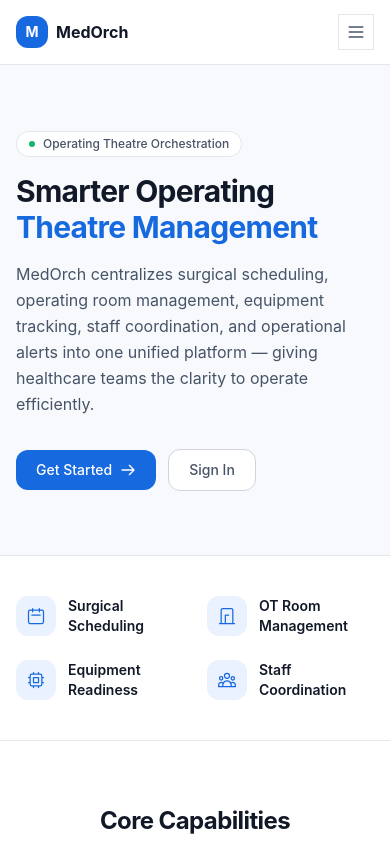
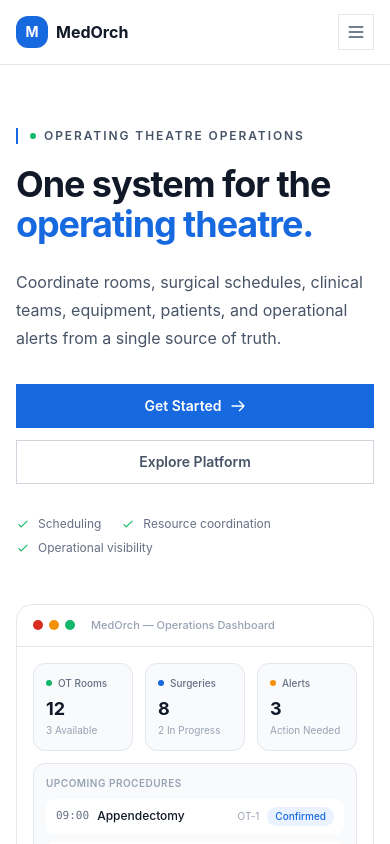
Before and after one commit to byteforge62/medorch, a Next.js app: page / in a window 390 px wide. Shown: the top 844 px of the page. Built offline with nearby package versions, Linux system fonts and the light colour scheme.

Commit message:
refactor: reorganize mobile navigation and enhance hero section layout

```diff
--- a/src/app/page.tsx
+++ b/src/app/page.tsx
@@ -1,6 +1,4 @@
 import Link from 'next/link';
-import { LandingMobileNav } from '@/components/landing/LandingMobileNav';
-
 
 function IconCalendar({ className = 'h-6 w-6' }: { className?: string }) {
   return (
@@ -255,6 +253,12 @@ function IconCheck({ className = 'h-4 w-4' }: { className?: string }) {
     </svg>
   );
 }
+
+/* ─── Mobile Nav Toggle (client island) ─── */
+
+import { LandingMobileNav } from '@/components/landing/LandingMobileNav';
+
+/* ─── Hero Dashboard Mock ─── */
 
 function HeroDashboardMock() {
   return (
@@ -613,54 +617,69 @@ export default function Home() {
 
       <main>
         {/* ─── HERO ─── */}
-
-        <section className="border-border bg-surface-subtle relative overflow-hidden border-b">
-          <div className="mx-auto max-w-7xl px-4 py-16 sm:px-6 sm:py-20 lg:px-8 lg:py-24">
-            <div className="grid items-center gap-12 lg:grid-cols-2 lg:gap-16">
-              {/* Left: Copy */}
-
-              <div>
-                <div className="border-border bg-surface text-foreground-secondary mb-4 inline-flex items-center gap-2 rounded-full border px-3 py-1 text-xs font-medium">
+        <section className="border-border bg-surface relative overflow-hidden border-b">
+          <div className="mx-auto max-w-7xl px-4 py-14 sm:px-6 sm:py-20 lg:px-8 lg:py-24">
+            <div className="grid items-center gap-12 lg:grid-cols-[minmax(0,0.9fr)_minmax(520px,1.1fr)] lg:gap-16">
+              {/* Left: Product positioning */}
+              <div className="max-w-2xl">
+                <div className="border-primary text-foreground-secondary mb-5 inline-flex items-center gap-2 border-l-2 pl-3 text-xs font-semibold tracking-[0.16em] uppercase">
                   <span className="bg-success h-1.5 w-1.5 rounded-full" />
-                  Operating Theatre Orchestration
+                  Operating Theatre Operations
                 </div>
 
-                <h1 className="text-foreground text-3xl font-bold tracking-tight sm:text-4xl lg:text-5xl">
-                  Smarter Operating{' '}
-                  <span className="text-primary">Theatre Management</span>
+                <h1 className="text-foreground max-w-2xl text-4xl font-bold tracking-[-0.03em] sm:text-5xl lg:text-[3.75rem] lg:leading-[1.05]">
+                  One system for the
+                  <span className="text-primary block">operating theatre.</span>
                 </h1>
 
-                <p className="text-foreground-secondary mt-4 max-w-xl text-base leading-relaxed sm:text-lg">
-                  MedOrch centralizes surgical scheduling, operating room
-                  management, equipment tracking, staff coordination, and
-                  operational alerts into one unified platform — giving
-                  healthcare teams the clarity to operate efficiently.
+                <p className="text-foreground-secondary mt-6 max-w-xl text-base leading-7 sm:text-lg sm:leading-8">
+                  Coordinate rooms, surgical schedules, clinical teams,
+                  equipment, patients, and operational alerts from a single
+                  source of truth.
                 </p>
 
-                <div className="mt-8 flex flex-wrap items-center gap-3">
+                <div className="mt-8 flex flex-col gap-3 sm:flex-row">
                   <Link
                     href="/login"
-
-                    className="bg-primary text-foreground-inverse hover:bg-primary-hover focus:ring-ring/20 active:bg-primary-active inline-flex items-center gap-2 rounded-lg px-5 py-2.5 text-sm font-medium shadow-none transition-colors focus:ring-2 focus:outline-none"
+                    className="bg-primary text-foreground-inverse hover:bg-primary-hover focus-visible:ring-ring active:bg-primary-active inline-flex min-h-11 items-center justify-center gap-2 rounded-[var(--radius-control)] px-5 py-2.5 text-sm font-semibold transition-colors focus-visible:ring-2 focus-visible:ring-offset-2 focus-visible:outline-none"
                   >
                     Get Started
                     <IconArrowRight className="h-4 w-4" />
                   </Link>
 
-                  <Link
-                    href="/login"
+                  <a
+                    href="#capabilities"
+                    className="border-border-strong bg-surface text-foreground-secondary hover:bg-surface-subtle hover:text-foreground focus-visible:ring-ring inline-flex min-h-11 items-center justify-center rounded-[var(--radius-control)] border px-5 py-2.5 text-sm font-semibold transition-colors focus-visible:ring-2 focus-visible:ring-offset-2 focus-visible:outline-none"
+                  >
+                    Explore Platform
+                  </a>
+                </div>
 
-                    className="border-border-strong bg-surface text-foreground-secondary hover:bg-surface-subtle focus:ring-ring/20 inline-flex items-center rounded-lg border px-5 py-2.5 text-sm font-medium shadow-none transition-colors focus:ring-2 focus:outline-none"
-                  >
-                    Sign In
-                  </Link>
+                <div className="text-foreground-muted mt-8 flex flex-wrap gap-x-5 gap-y-2 text-xs">
+                  <span className="inline-flex items-center gap-2">
+                    <IconCheck className="text-success h-3.5 w-3.5" />
+                    Scheduling
+                  </span>
+                  <span className="inline-flex items-center gap-2">
+                    <IconCheck className="text-success h-3.5 w-3.5" />
+                    Resource coordination
+                  </span>
+                  <span className="inline-flex items-center gap-2">
+                    <IconCheck className="text-success h-3.5 w-3.5" />
+                    Operational visibility
+                  </span>
                 </div>
               </div>
 
-              {/* Right: Dashboard mock */}
-
-              <div className="hidden lg:block" aria-hidden="true">
-                <HeroDashboardMock />
+              {/* Right: Product interface */}
+              <div className="w-full">
+                <div className="relative">
+                  <div
+                    className="bg-primary-soft/50 absolute -inset-4 -z-10 blur-2xl"
+                    aria-hidden="true"
+                  />
+                  <HeroDashboardMock />
+                </div>
               </div>
             </div>
           </div>
```
